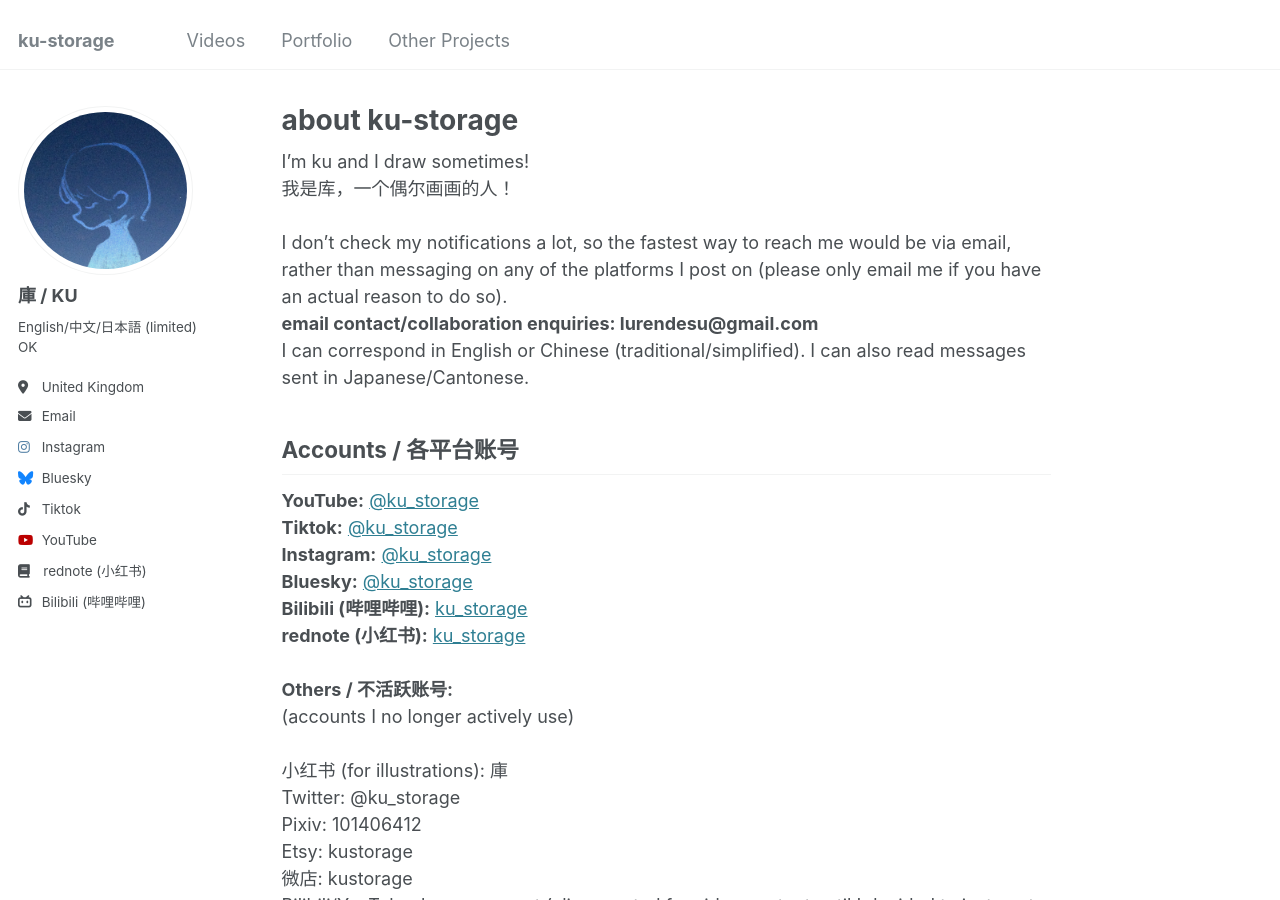
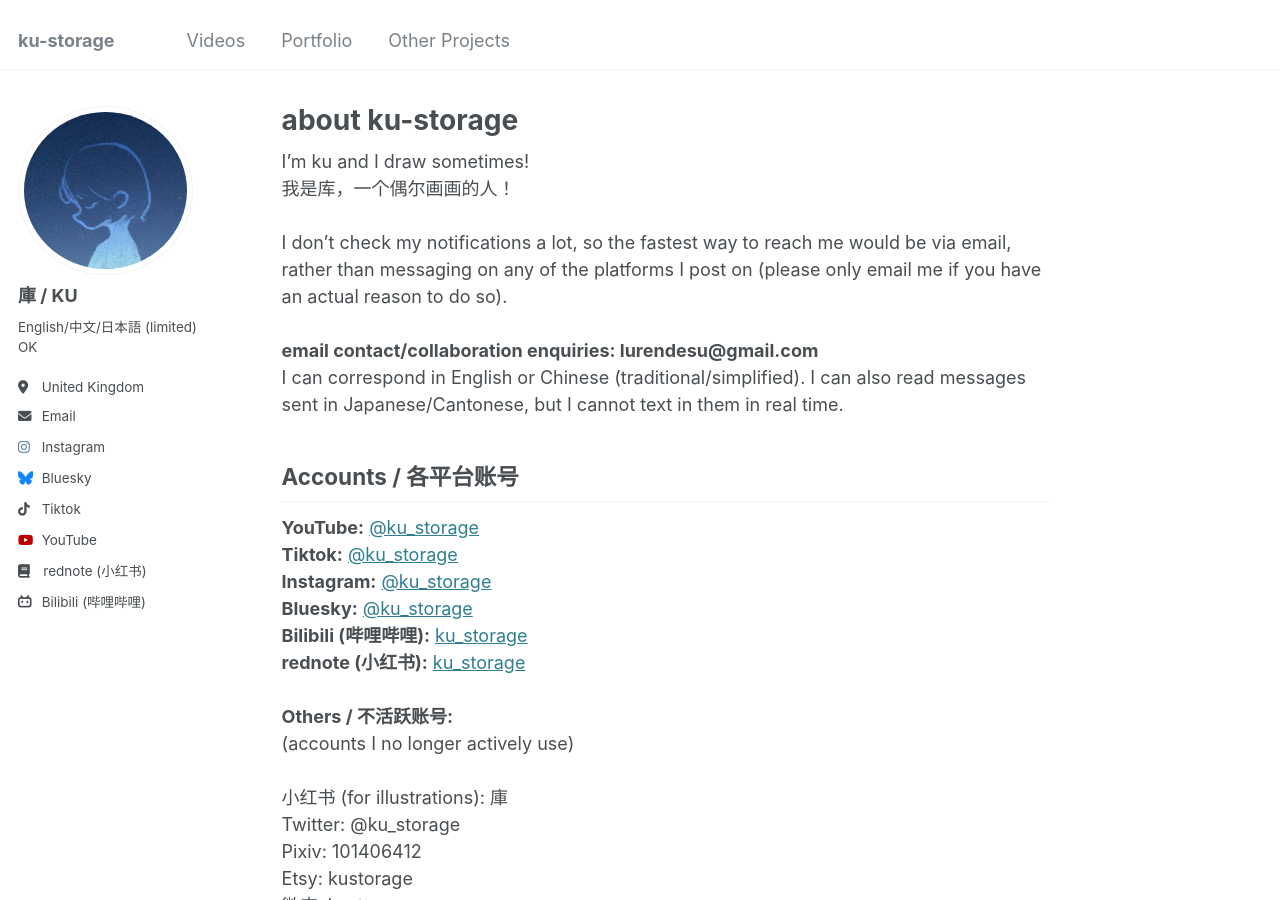
Before and after one commit to ku-storage/ku-storage.github.io, a Jekyll site: the page built from _pages/about.md, in a window 1280 px wide and 900 px high. Built offline with Jekyll 4.4.1, drawn with Linux system fonts in a browser that asks for light colours.

Commit message:
Update about.md

```diff
--- a/_pages/about.md
+++ b/_pages/about.md
@@ -9,9 +9,9 @@
 I'm ku and I draw sometimes!<br>
 我是库，一个偶尔画画的人！
 <br><br>
-I don't check my notifications a lot, so the fastest way to reach me would be via email, rather than messaging on any of the platforms I post on (please only email me if you have an actual reason to do so). <br>
+I don't check my notifications a lot, so the fastest way to reach me would be via email, rather than messaging on any of the platforms I post on (please only email me if you have an actual reason to do so). <br><br>
 **email contact/collaboration enquiries: lurendesu@gmail.com**<br>
-I can correspond in English or Chinese (traditional/simplified). I can also read messages sent in Japanese/Cantonese.
+I can correspond in English or Chinese (traditional/simplified). I can also read messages sent in Japanese/Cantonese, but I cannot text in them in real time.
 
 Accounts / 各平台账号
 ------
```
